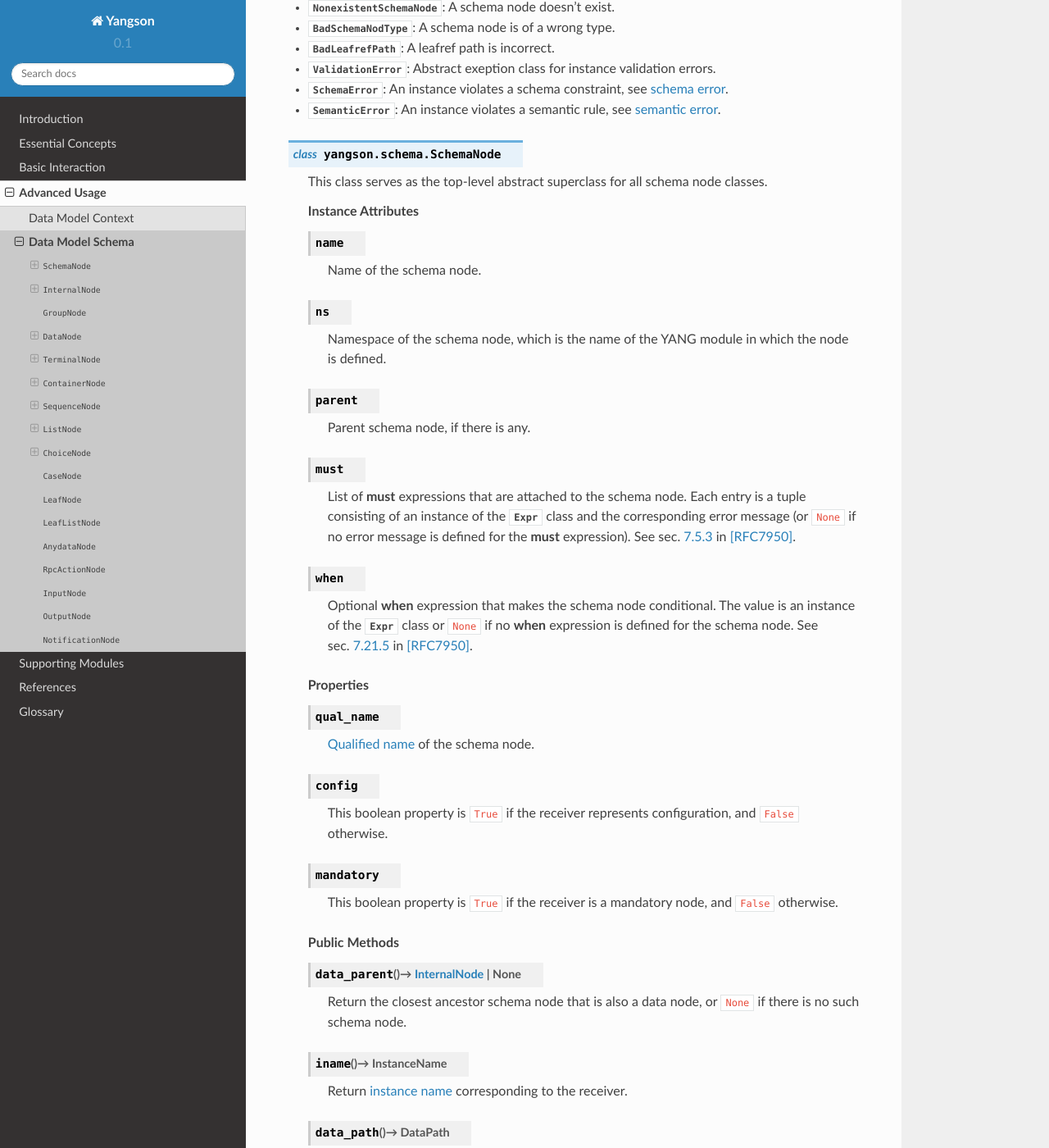
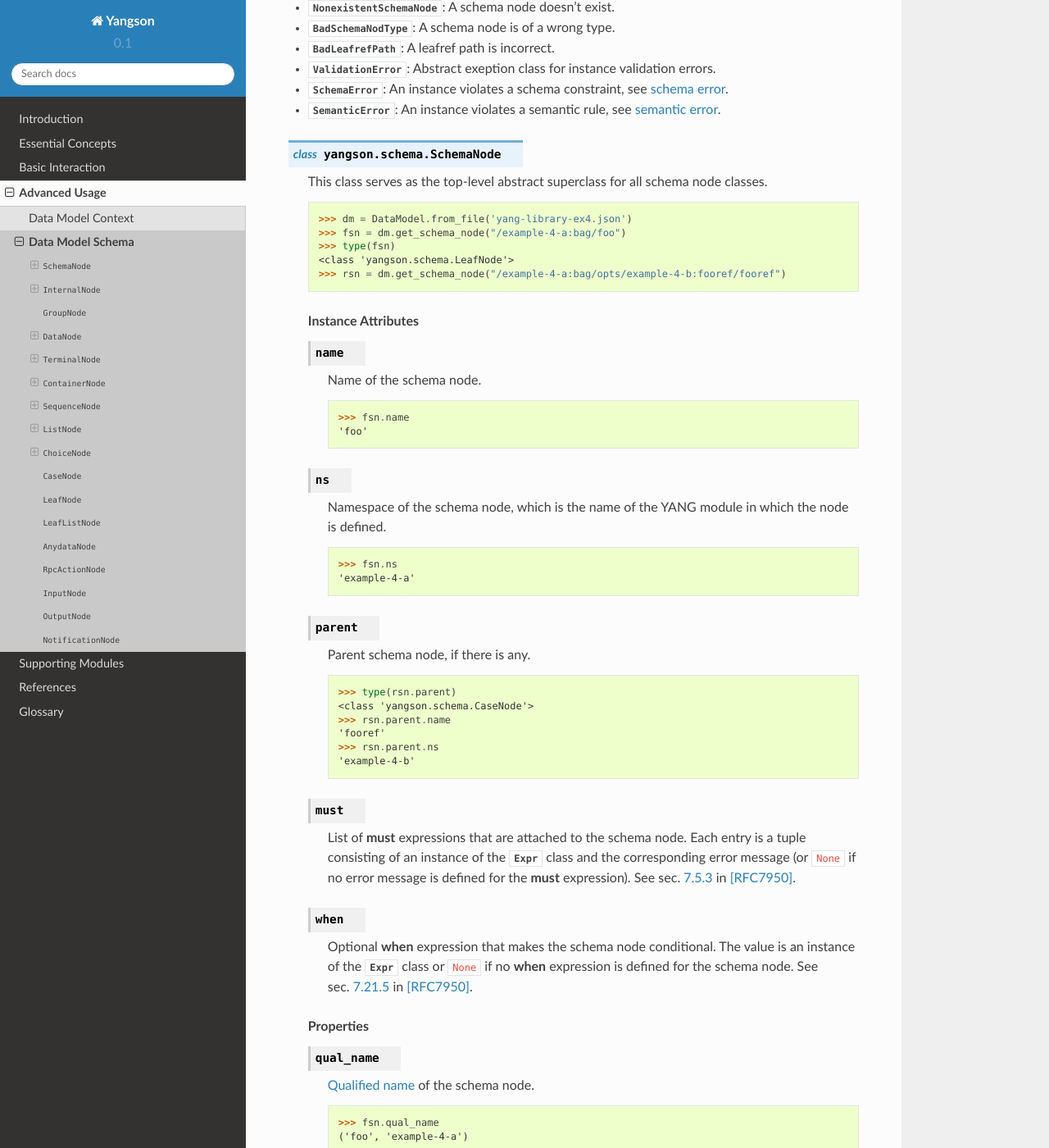
Before and after one commit to CZ-NIC/yangson, a Sphinx documentation site: the page built from docs/schema.rst, in a window 1280 px wide and 1400 px high, scrolled down 733 px. Shown: the whole window at 82% size. Built offline with Sphinx 7.4.7 and the Read the Docs theme 2.0.0, drawn with Linux system fonts in a browser that asks for light colours; some of the changed text lies outside the part shown.

Commit message:
Add doctests to schema docs.

```diff
--- a/docs/schema.rst
+++ b/docs/schema.rst
@@ -4,6 +4,18 @@
 
 .. module:: yangson.schema
    :synopsis: Classes representing YANG schema nodes
+
+.. testsetup::
+
+   import json
+   import os
+   from yangson import DataModel
+   os.chdir("examples/ex4")
+
+.. testcleanup::
+
+   os.chdir("../..")
+   del DataModel._instances[DataModel]
 
 The *schema* module defines the following classes:
 
@@ -41,20 +53,47 @@
    This class serves as the top-level abstract superclass for all
    schema node classes.
 
+   .. doctest::
+
+      >>> dm = DataModel.from_file('yang-library-ex4.json')
+      >>> fsn = dm.get_schema_node("/example-4-a:bag/foo")
+      >>> type(fsn)
+      <class 'yangson.schema.LeafNode'>
+      >>> rsn = dm.get_schema_node("/example-4-a:bag/opts/example-4-b:fooref/fooref")
+
    .. rubric:: Instance Attributes
 
    .. attribute:: name
 
       Name of the schema node.
 
+      .. doctest::
+
+	 >>> fsn.name
+	 'foo'
+
    .. attribute:: ns
 
       Namespace of the schema node, which is the name of the YANG
       module in which the node is defined.
 
+      .. doctest::
+
+	 >>> fsn.ns
+	 'example-4-a'
+
    .. attribute:: parent
 
       Parent schema node, if there is any.
+
+      .. doctest::
+
+	 >>> type(rsn.parent)
+	 <class 'yangson.schema.CaseNode'>
+	 >>> rsn.parent.name
+	 'fooref'
+	 >>> rsn.parent.ns
+	 'example-4-b'
 
    .. attribute:: must
 
@@ -78,15 +117,30 @@
 
       :term:`Qualified name` of the schema node.
 
+      .. doctest::
+
+	 >>> fsn.qual_name
+	 ('foo', 'example-4-a')
+
    .. attribute:: config
 
       This boolean property is ``True`` if the receiver represents
       configuration, and ``False`` otherwise.
 
+      .. doctest::
+
+	 >>> rsn.config
+	 True
+
    .. attribute:: mandatory
 
       This boolean property is ``True`` if the receiver is a mandatory
       node, and ``False`` otherwise.
+
+      .. doctest::
+
+	 >>> rsn.mandatory
+	 False
 
    .. rubric:: Public Methods
 
@@ -94,6 +148,12 @@
 
       Return the closest ancestor schema node that is also a data
       node, or ``None`` if there is no such schema node.
+
+      .. doctest::
+
+	 >>> bsn = rsn.data_parent()
+	 >>> bsn.qual_name
+	 ('bag', 'example-4-a')
 
    .. method:: iname() -> InstanceName
 
```
